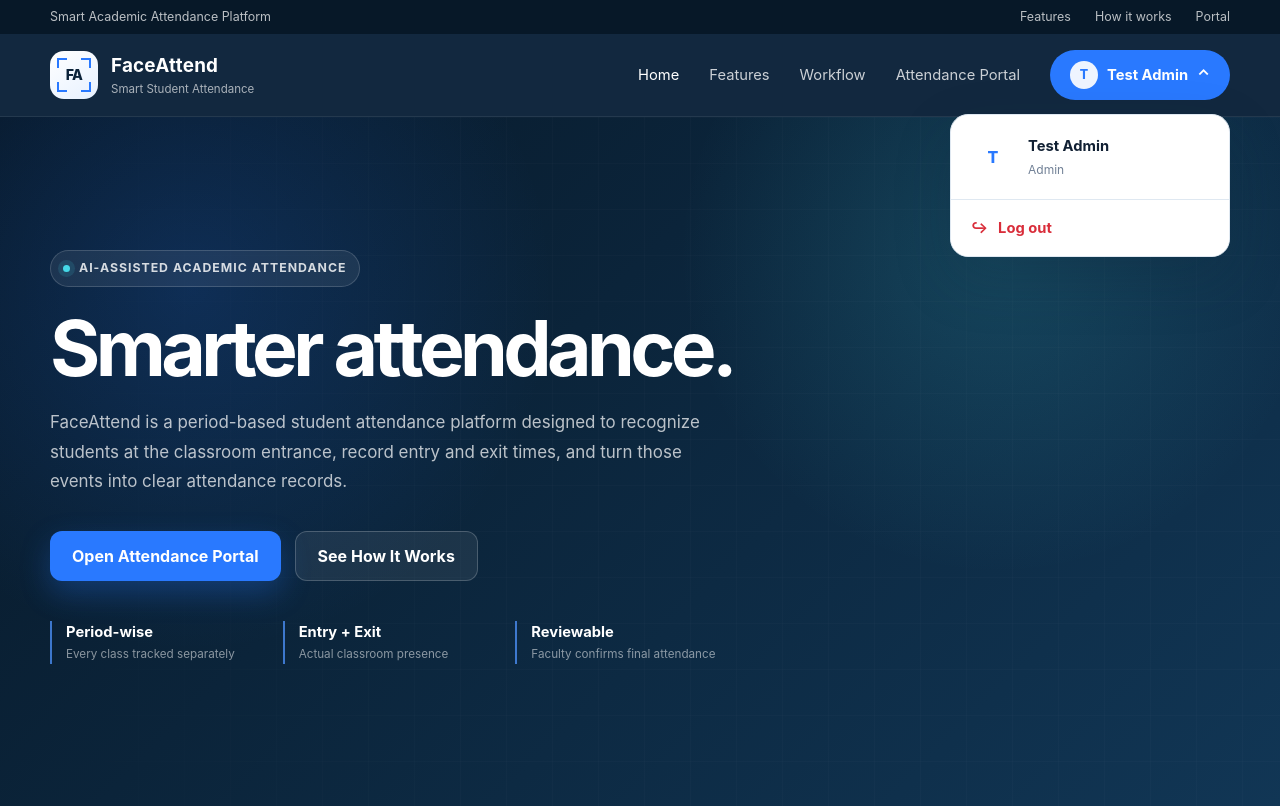
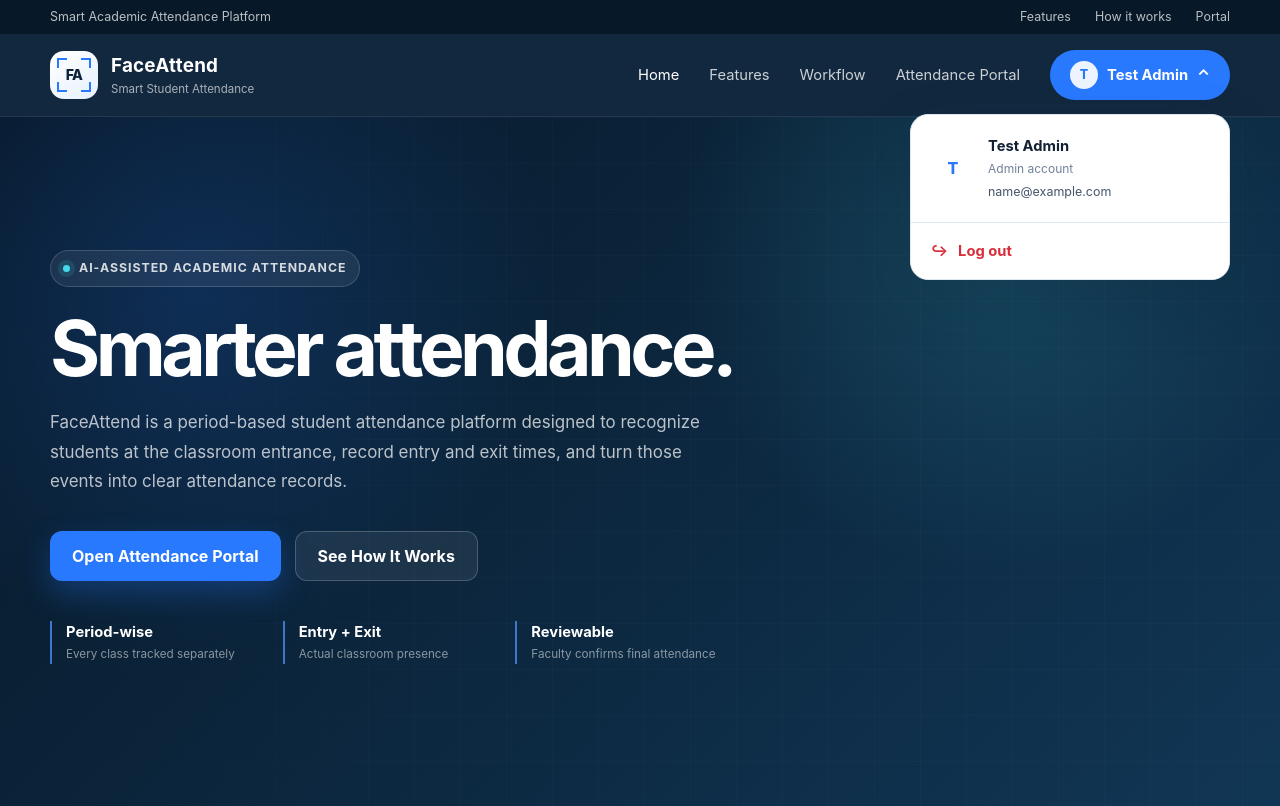
Before and after one commit to jobinjosph/FaceAttend, a Flask app: page / in a window 1280 px wide, after a click that opens the changed part. Shown: the top 806 px of the page. Run offline with Flask 3, Linux system fonts and the light colour scheme; the visitor is signed in with stand-in values (Sample User, id 1).

Commit message:
Enhance account profile dropdown

```diff
--- a/static/css/style.css
+++ b/static/css/style.css
@@ -222,7 +222,7 @@ a {
     z-index: 20;
     top: calc(100% + 14px);
     right: 0;
-    width: 280px;
+    width: 320px;
     overflow: hidden;
     border: 1px solid var(--line);
     border-radius: 18px;
@@ -247,6 +247,10 @@ a {
     font-size: 1rem;
 }
 
+.account-identity-text {
+    min-width: 0;
+}
+
 .account-menu-identity strong,
 .account-menu-identity small {
     display: block;
@@ -263,6 +267,16 @@ a {
     margin-top: 3px;
     color: var(--ink-500);
     font-size: .75rem;
+}
+
+.account-menu-identity .account-email {
+    overflow: hidden;
+    max-width: 220px;
+    margin-top: 5px;
+    color: var(--ink-700);
+    font-size: .78rem;
+    text-overflow: ellipsis;
+    white-space: nowrap;
 }
 
 .account-logout {
--- a/templates/base.html
+++ b/templates/base.html
@@ -6,7 +6,7 @@
     <meta name="description" content="FaceAttend - smart period-based student attendance using face recognition.">
     <title>{% block title %}FaceAttend{% endblock %}</title>
 
-    <link rel="stylesheet" href="{{ url_for('static', filename='css/style.css', v='14') }}">
+    <link rel="stylesheet" href="{{ url_for('static', filename='css/style.css', v='15') }}">
 </head>
 <body>
     <header class="site-header">
@@ -56,9 +56,10 @@
                             <div class="account-menu-panel">
                                 <div class="account-menu-identity">
                                     <span class="account-avatar account-avatar-large" aria-hidden="true">{{ session.get('full_name', 'User')[0]|upper }}</span>
-                                    <span>
+                                    <span class="account-identity-text">
                                         <strong>{{ session.get('full_name', 'User') }}</strong>
-                                        <small>{{ session.get('role', 'User')|title }}</small>
+                                        <small class="account-role">{{ session.get('role', 'User')|title }} account</small>
+                                        <small class="account-email" title="{{ session.get('email', '') }}">{{ session.get('email', 'Email unavailable') }}</small>
                                     </span>
                                 </div>
                                 <form method="post" action="{{ url_for('auth.logout') }}">
```
Also changed, not shown: tests/component/test_auth_routes.py (+3 -0 lines).
